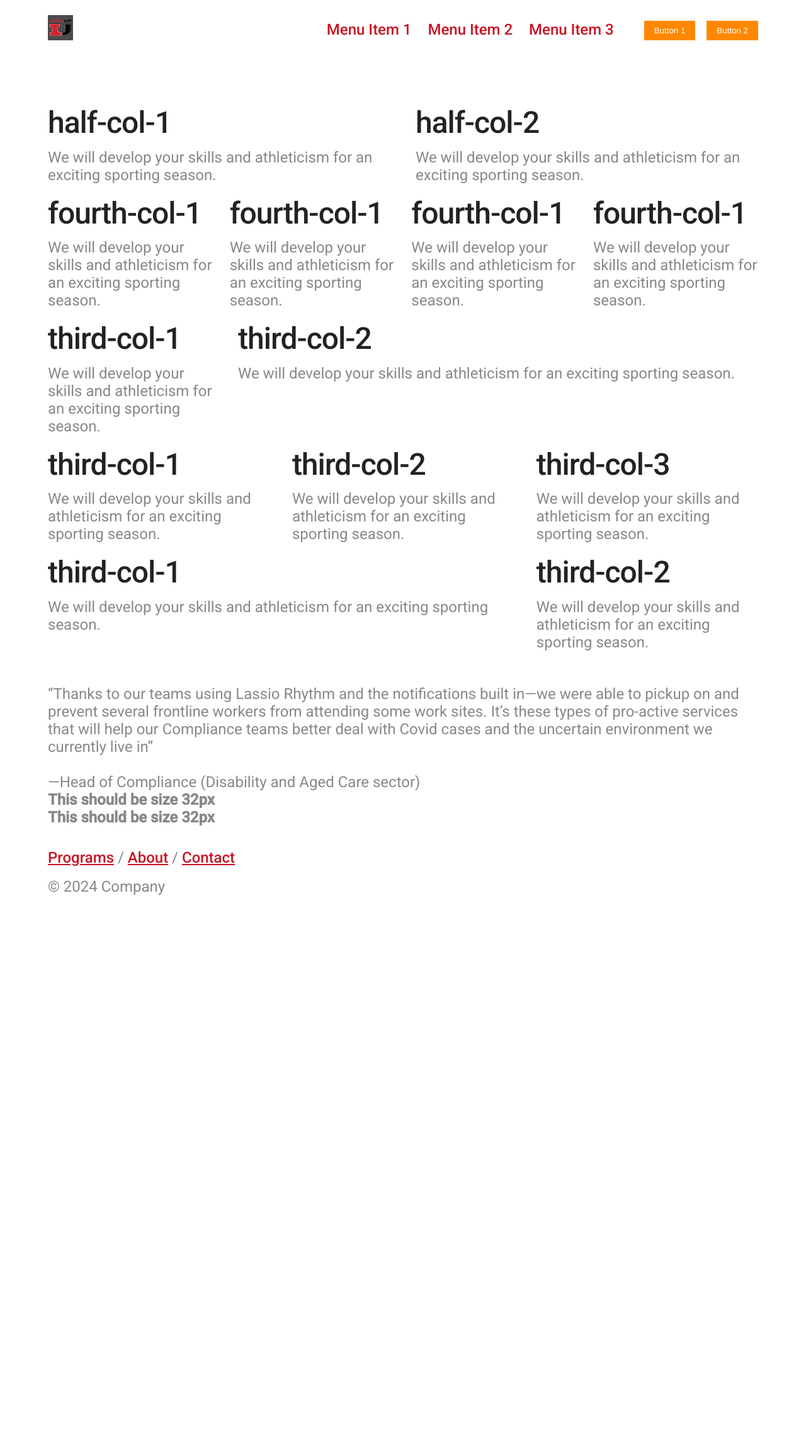
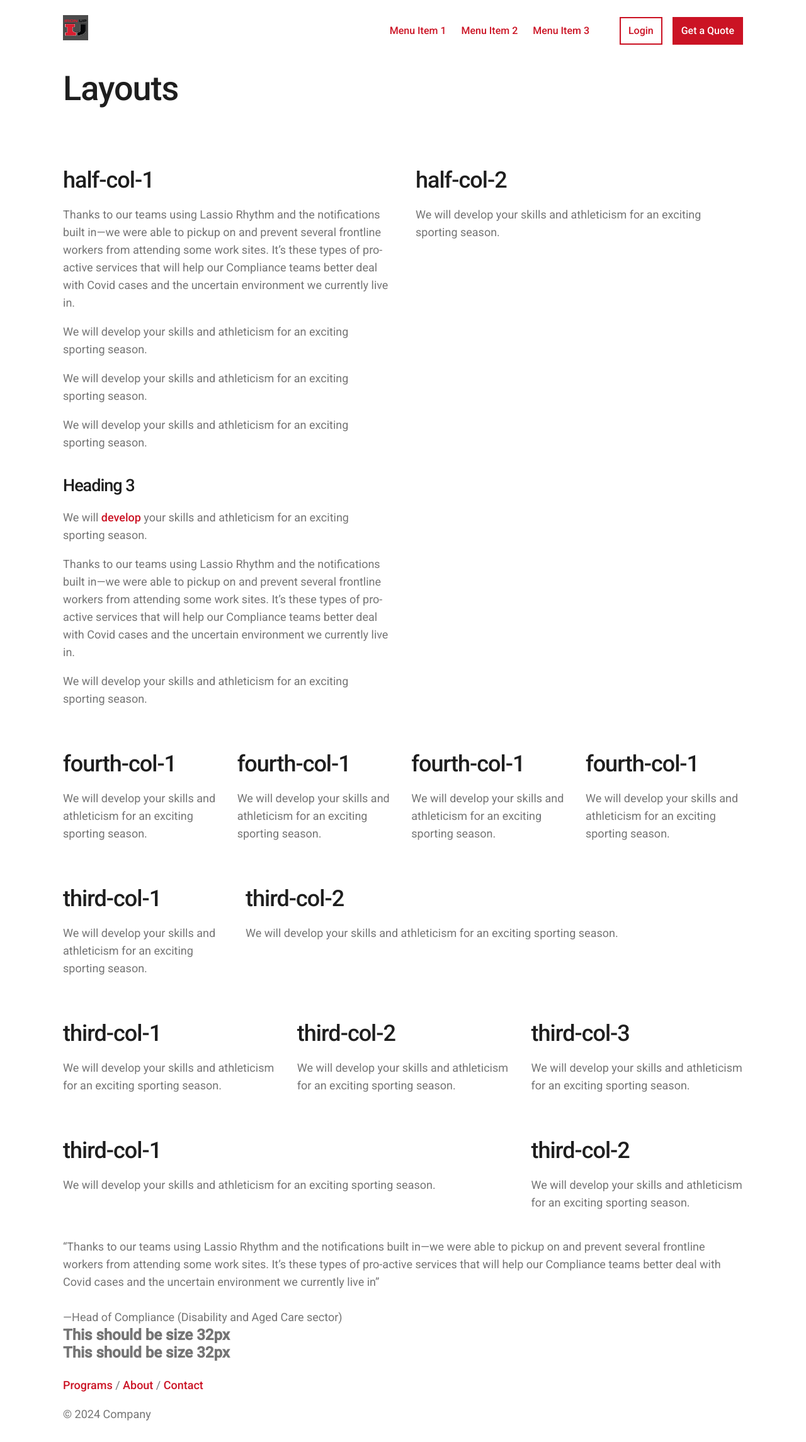
Before and after one commit to Iron-Up-Sports/ironupsports.com.au, a Jekyll site: the page built from layouts.markdown, in a window 1280 px wide. Shown: the whole page at 63% size. Built offline with Jekyll 4.4.1, drawn with Linux system fonts in a browser that asks for light colours; before the commit the page ends 1452 px from its top, so only the background shows below that.

Commit message:
update main.css

```diff
--- a/_includes/navbar-1.html
+++ b/_includes/navbar-1.html
@@ -12,8 +12,8 @@
             </ul>
         </div>
         <div class="buttons">
-            <button>Button 1</button>
-            <button>Button 2</button>
+            <button class="outlined-button">Login</button>
+            <button>Get a Quote</button>
         </div>
         </div>
     </div>
--- a/_layouts/default.html
+++ b/_layouts/default.html
@@ -7,7 +7,7 @@
     </div>
     {% include navbar-1.html %}
 
-    <div class="full-width-row">
+    <div class="row">
       <div class="content-wrapper">
         {% if page.title != 'Home' %}
           <h1>{{ page.title }}</h1>
@@ -15,11 +15,7 @@
       </div>
     </div>
 
-    <div class="full-width-row">
-      <div class="content-wrapper">
-        <!-- Content for section 2 -->
-      </div>
-    </div>
+
 
     <!-- Add more sections as needed -->
 
--- a/assets/css/main.scss
+++ b/assets/css/main.scss
@@ -9,17 +9,20 @@ $almost-black: #222222;
 $beekeeper: #f6e58d;
 $grey-4: #888888;
 $iron-red: #cb1324;
+$blue: #1967D2;
+$iron-grey: #1e1e1e;
+$light-grey: #757575;
 
 // fonts
 $body-font: "Roboto", Helvetica, Arial, sans-serif;
 $heading-font: "Roboto", Helvetica, Arial, sans-serif;
 $button-font: "Roboto", Helvetica, Arial, sans-serif;
-$heading-color: $almost-black;
-$text-color: $grey-4;
+$heading-color: $iron-grey;
+$text-color: $light-grey;
 $link-color: $iron-red;
 
 // sizes and spacing
-$base-font-size: 16px;
+$base-font-size: 18px;
 $base-spacing: 24px;
 $line-height-ratio: 1.5; // Adjust this ratio as needed
 
@@ -64,13 +67,10 @@ html, body {
 
 body {
  font-size: $base-font-size;
+ line-height: $base-font-size + 10px;
  display: flex;
  flex-direction: column;
  font-family: $body-font;
- @include for-desktop-up {
-   font-size: $base-font-size * 1.5;
-   //background-color: purple;
- }
 
  @include for-tablet-landscape-up {
   //background-color: blue;
@@ -79,7 +79,7 @@ body {
   //background-color: greenyellow;
  }
  @include for-phone-only {
-  background-color: red;
+  background-color: #f5f5f5;
  }
 }
 
@@ -91,7 +91,6 @@ img {
 
 .row {
   width: 100%;
-  margin-bottom: calc(#{$base-spacing} / 2);
 
   &.row-background {
     background-color: $beekeeper; /* Override background color if needed */
@@ -105,8 +104,8 @@ img {
 .content-wrapper {
   width: 90%; /* Default width for the content */
   margin: 0 auto; /* Center the content horizontally */
-  padding: calc($base-spacing / 2);
-}
+  padding: ($base-spacing * 0.5) 0; /* top and bottom padding */
+  max-width: 1080px;}
 
 .columns {
   display: flex;
@@ -191,11 +190,11 @@ img {
   box-sizing: border-box;
   display: flex;
   flex-direction: column;
-  padding-bottom: calc($base-spacing / 2);
+  padding-bottom: $base-spacing * 0.5;
 
   .icon {
     flex: 0 0 auto;
-    margin-right: calc($base-spacing / 2);
+    margin-right: $base-spacing * 0.5;
 
     @include for-tablet-landscape-up {
       margin-right: $base-spacing;
@@ -261,61 +260,54 @@ img {
 
 // typography
 h1, h2, h3, h4, p, ol, ul {
-  margin-bottom: calc($base-spacing / 2);
+  margin-bottom: $base-spacing * 0.5;
 
   @include for-desktop-up {
     margin-bottom: calc($base-spacing / 2 * 1.5);
   }
 }
+
+// Calculate the line height ratio
+$line-height-ratio: 28px / 18px; // Adjust with your specific values
+
 h1, h2, h3, h4 {
   font-family: $heading-font;
   color: $heading-color;
   letter-spacing: -1px;
-  line-height: 100%;
   font-weight: 500;
+}
 
-  a {font-family: $heading-font !important}
+h1 {
+  font-size: $base-font-size * 3;
+  line-height: ($base-font-size * 3) + 10px;
 }
-h1 {
+
+h2 {
   font-size: $base-font-size * 2;
-  line-height: 1.2;
-  margin-bottom: calc($base-spacing / 2);
+  line-height: ($base-font-size * 2) + 10px;
+  margin-top: $base-spacing * 2;
+}
 
-  @include for-desktop-up {
-    font-size: $base-font-size * 3;
-  }
+h3 {
+  font-size: $base-font-size * 1.5;
+  line-height: ($base-font-size * 1.5) + 10px;
+  margin-top: $base-spacing * 1.5;
 }
-h2 {
-  color: $iron-red;
+
+h4 {
   font-size: $base-font-size * 1.25;
-  line-height: 1.4;
-  margin-bottom: calc($base-spacing / 2);
-
-  @include for-desktop-up {
-    font-size: $base-font-size * 1.875;
-  }
-}
-h3 {
-  font-size: $base-font-size * 1.125;
-
-  @include for-desktop-up {
-    font-size: $base-font-size * 1.5;
-  }
-}
-h4 {
-  font-size: $base-font-size;
+  line-height: ($base-font-size * 1.25) + 10px;
+  margin-top: $base-spacing * 1.25;
 }
 
 a {
   color: $link-color;
   font-weight: 500;
-  text-decoration: underline;
+  text-decoration: none;
 }
 a:hover {
-  color: #ffffff;
-  background: $link-color;
   text-decoration: none;
-
+  color: $heading-color;
 }
 
 h5, h6 {
@@ -328,7 +320,8 @@ h5, h6 {
   display: flex;
   justify-content: space-between;
   align-items: center;
-  padding: calc(#{$base-spacing} / 2) 0;
+  padding: $base-spacing * 0.5 0;
+  font-size: 16px;
 }
 
 .logo img {
@@ -358,22 +351,61 @@ h5, h6 {
   text-decoration: none;
 }
 
+
+/* button styles */
+
 .buttons {
   margin-left: $base-spacing * 2; /* Add space between menu items and buttons */
 }
 
-.buttons button {
-  padding: 8px 16px;
-  background-color: #ff8800;
+/* Filled Button Style */
+.buttons button,
+.button,
+input[type=button],
+input[type=submit],
+input[type=reset] {
+  background-color: $link-color;
   border: none;
-  color: #fff;
+  color: white;
+  padding: $base-spacing * 0.5; /* Common padding */
   cursor: pointer;
+  font-family: $button-font;
+  font-size: 100%;
+  font-weight: 500;
+  text-align: center;
+  text-decoration: none;
+  display: inline-block;
+  line-height: 1rem;
+  border: 2px solid $link-color;
+  box-sizing: border-box; /* Include padding and border in the total width */
 }
 
 .buttons button:last-child {
-  margin-left: calc(#{$base-spacing} / 2); /* Remove margin-right from the last button */
+  margin-left: $base-spacing * 0.5; /* Remove margin-right from the last button */
 }
 
-.buttons button:hover {
-  background-color: #cc6600;
+/* Specific transition for the button */
+.buttons button:hover,
+.button:hover,
+input[type=button]:hover,
+input[type=submit]:hover,
+input[type=reset]:hover {
+  background-color: $heading-color; /* Change background color on hover */
+  border-color: $heading-color; /* Change border color on hover */
+  color: white; /* Change text color on hover */
+  -webkit-transition-duration: 0.2s; /* Safari */
+  transition-duration: 0.4s;
 }
+
+/* Outlined Button Style */
+.buttons .outlined-button {
+  background-color: transparent;
+  color: $link-color;
+  border-color: $link-color; /* Set border color to $link-color */
+}
+
+.buttons .outlined-button:hover {
+  background-color: $heading-color;  /* Fill the button on hover */
+  color: white; /* Change text color to white on hover */
+  border-color: $heading-color; /* Darken the border color on hover */
+}
--- a/layouts.markdown
+++ b/layouts.markdown
@@ -1,6 +1,6 @@
 ---
 layout: default
-title: Home
+title: Layouts
 ---
 
 <!--
@@ -22,64 +22,71 @@ title: Home
   <div class="content-wrapper">
     <div class="columns">
       <div class="column half">
-      <h1>half-col-1</h1>
+      <h2>half-col-1</h2>
+        <p>Thanks to our teams using Lassio Rhythm and the notifications built in&mdash;we were able to pickup on and prevent several frontline workers from attending some work sites. It’s these types of pro-active services that will help our Compliance teams better deal with Covid cases and the uncertain environment we currently live in.</p>
+        <p>We will develop your skills and athleticism for an exciting sporting season.</p>
+        <p>We will develop your skills and athleticism for an exciting sporting season.</p>
+        <p>We will develop your skills and athleticism for an exciting sporting season.</p>
+      <h3>Heading 3</h3>
+              <p>We will <a href="#">develop</a> your skills and athleticism for an exciting sporting season.</p>
+              <p>Thanks to our teams using Lassio Rhythm and the notifications built in&mdash;we were able to pickup on and prevent several frontline workers from attending some work sites. It’s these types of pro-active services that will help our Compliance teams better deal with Covid cases and the uncertain environment we currently live in.</p>
         <p>We will develop your skills and athleticism for an exciting sporting season.</p>
       </div>
         <div class="column half">
-        <h1>half-col-2</h1>
+        <h2>half-col-2</h2>
         <p>We will develop your skills and athleticism for an exciting sporting season.</p>
       </div>
     </div>
     <div class="columns">
       <div class="column one-fourth">
-      <h1>fourth-col-1</h1>
+      <h2>fourth-col-1</h2>
         <p>We will develop your skills and athleticism for an exciting sporting season.</p>
       </div>
       <div class="column one-fourth">
-      <h1>fourth-col-1</h1>
+      <h2>fourth-col-1</h2>
         <p>We will develop your skills and athleticism for an exciting sporting season.</p>
       </div>
       <div class="column one-fourth">
-      <h1>fourth-col-1</h1>
+      <h2>fourth-col-1</h2>
         <p>We will develop your skills and athleticism for an exciting sporting season.</p>
       </div>
       <div class="column one-fourth">
-      <h1>fourth-col-1</h1>
+      <h2>fourth-col-1</h2>
         <p>We will develop your skills and athleticism for an exciting sporting season.</p>
       </div>
     </div>
     <div class="columns">
       <div class="column one-fourth">
-      <h1>third-col-1</h1>
+      <h2>third-col-1</h2>
         <p>We will develop your skills and athleticism for an exciting sporting season.</p>
       </div>
         <div class="column three-fourths">
-        <h1>third-col-2</h1>
+        <h2>third-col-2</h2>
         <p>We will develop your skills and athleticism for an exciting sporting season.</p>
       </div>
     </div>
     <div class="columns">
       <div class="column third">
-      <h1>third-col-1</h1>
+      <h2>third-col-1</h2>
         <p>We will develop your skills and athleticism for an exciting sporting season.</p>
       </div>
         <div class="column third">
-        <h1>third-col-2</h1>
+        <h2>third-col-2</h2>
         <p>We will develop your skills and athleticism for an exciting sporting season.</p>
       </div>
       <div class="column third">
-        <h1>third-col-3</h1>
+        <h2>third-col-3</h2>
         <p>We will develop your skills and athleticism for an exciting sporting season.</p>
       </div>
     </div>
 
     <div class="columns">
       <div class="column two-thirds">
-      <h1>third-col-1</h1>
+      <h2>third-col-1</h2>
         <p>We will develop your skills and athleticism for an exciting sporting season.</p>
       </div>
         <div class="column one-third">
-        <h1>third-col-2</h1>
+        <h2>third-col-2</h2>
         <p>We will develop your skills and athleticism for an exciting sporting season.</p>
       </div>
     </div>
```
Also changed, not shown: 11 other files.
